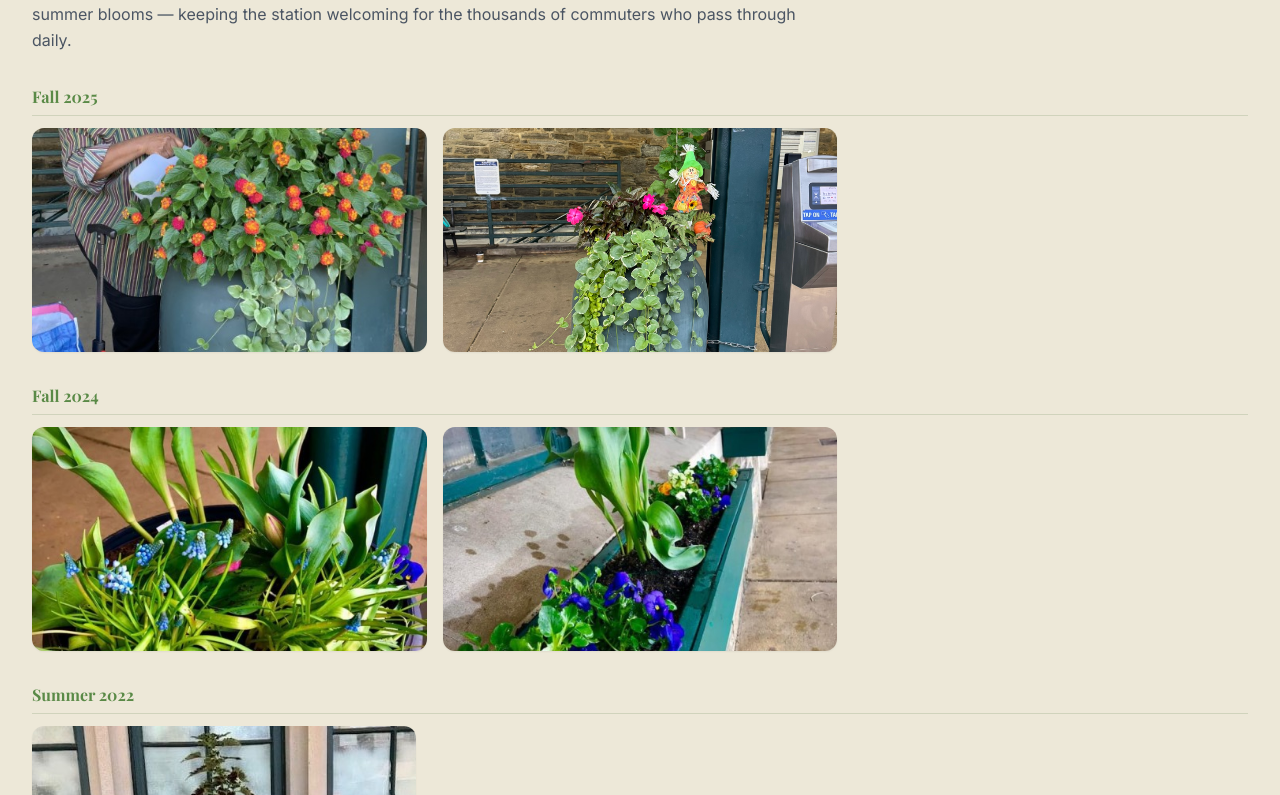
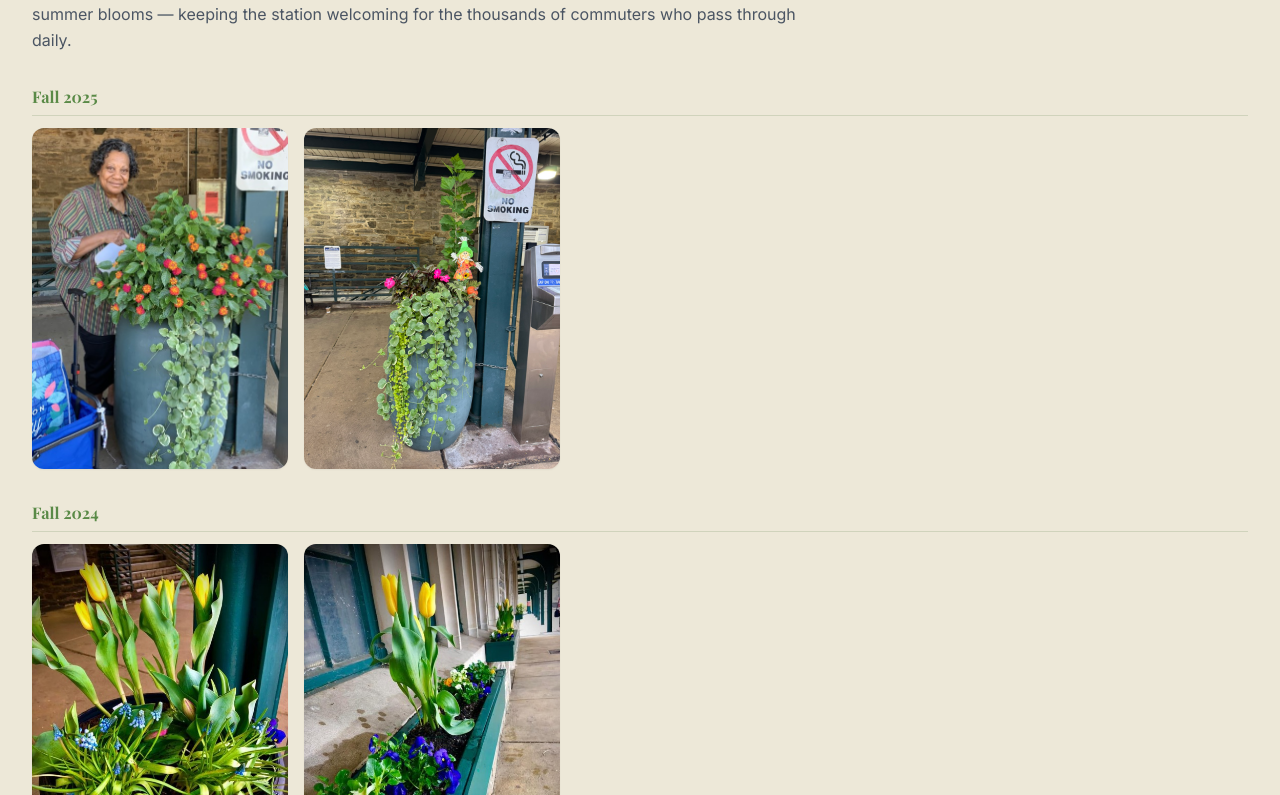
Before and after one commit to VictoriaVasys/old-york-road-garden-club, a React (Vite) app: page /civic-projects in a window 1280 px wide. Shown: the part 765-1560 px from the top of the page. Built offline with nearby package versions, Linux system fonts and the light colour scheme; a web font is replaced by a local one.

Commit message:
Add portrait orientation for civics page & update photos

```diff
--- a/src/pages/CivicProjects.tsx
+++ b/src/pages/CivicProjects.tsx
@@ -4,6 +4,8 @@ import { imgs } from '../images'
 interface Photo {
   url: string
   alt: string
+  /** Set to true to display this photo in a taller, portrait-shaped frame. */
+  portrait?: boolean
 }
 
 interface Subsection {
@@ -26,15 +28,15 @@ const civicSections: CivicSection[] = [
       {
         label: 'Fall 2025',
         photos: [
-          { url: imgs.img2, alt: 'Train station fall planting 2025' },
-          { url: imgs.img3, alt: 'Train station fall display 2025' },
+          { url: imgs.img2, alt: 'Train station fall planting 2025', portrait: true },
+          { url: imgs.img3, alt: 'Train station fall display 2025', portrait: true },
         ],
       },
       {
         label: 'Fall 2024',
         photos: [
-          { url: imgs.img4, alt: 'Train station fall planting 2024' },
-          { url: imgs.img5, alt: 'Train station fall display 2024' },
+          { url: imgs.img4, alt: 'Train station fall planting 2024', portrait: true },
+          { url: imgs.img5, alt: 'Train station fall display 2024', portrait: true },
         ],
       },
       {
@@ -53,8 +55,8 @@ const civicSections: CivicSection[] = [
       {
         label: '2026 — Annual Plant Sale',
         photos: [
-          { url: imgs.img10, alt: 'Plant sale raffle basket' },
-          { url: imgs.img11, alt: 'Wall House plant sale — moss purses' },
+          { url: imgs.img10, alt: 'Plant sale raffle basket', portrait: true },
+          { url: imgs.img11, alt: 'Wall House plant sale — moss purses', portrait: true },
         ],
       },
       {
@@ -72,7 +74,7 @@ const civicSections: CivicSection[] = [
       {
         label: '2018',
         photos: [
-          { url: imgs.wallhouse2018, alt: 'Wall House holiday tour 2018' },
+          { url: imgs.wallhouse2018, alt: 'Wall House holiday tour 2018', portrait: true },
         ],
       },
     ],
@@ -96,7 +98,7 @@ const civicSections: CivicSection[] = [
     subsections: [
       {
         photos: [
-          { url: imgs.img8, alt: 'Grace Presbyterian winter display' },
+          { url: imgs.img8, alt: 'Grace Presbyterian winter display', portrait: true },
         ],
       },
     ],
@@ -109,7 +111,7 @@ const civicSections: CivicSection[] = [
       {
         label: 'Abington Library Flower Arrangement',
         photos: [
-          { url: imgs.abingtonLibrary, alt: 'Abington Library plant sale' },
+          { url: imgs.abingtonLibrary, alt: 'Abington Library plant sale', portrait: true },
         ],
       },
     ],
@@ -121,7 +123,7 @@ const civicSections: CivicSection[] = [
     subsections: [
       {
         photos: [
-          { url: imgs.phsWindowsill, alt: 'PHS windowsill floral display' },
+          { url: imgs.phsWindowsill, alt: 'PHS windowsill floral display', portrait: true },
         ],
       },
     ],
@@ -152,7 +154,7 @@ const civicSections: CivicSection[] = [
       {
         label: 'Abington Library Plant Sale',
         photos: [
-          { url: imgs.abingtonLibrary, alt: 'Abington Library plant sale' },
+          { url: imgs.abingtonLibrary, alt: 'Abington Library plant sale', portrait: true },
         ],
       },
     ],
@@ -237,19 +239,15 @@ export default function CivicProjects() {
                         {sub.label}
                       </h3>
                     )}
-                    <div
-                      className={`grid gap-4 ${
-                        sub.photos.length === 1
-                          ? 'grid-cols-1 max-w-sm'
-                          : 'grid-cols-2 sm:grid-cols-2 md:grid-cols-3'
-                      }`}
-                    >
+                    <div className="flex flex-wrap gap-4">
                       {sub.photos.map((photo) => (
                         <div key={photo.url} className="overflow-hidden rounded-xl shadow-sm">
                           <img
                             src={photo.url}
                             alt={photo.alt}
-                            className="w-full h-56 object-cover hover:scale-105 transition-transform duration-500"
+                            className={`object-cover hover:scale-105 transition-transform duration-500 ${
+                              photo.portrait ? 'w-64 aspect-[3/4]' : 'w-72 h-56'
+                            }`}
                             loading="lazy"
                           />
                         </div>
```
